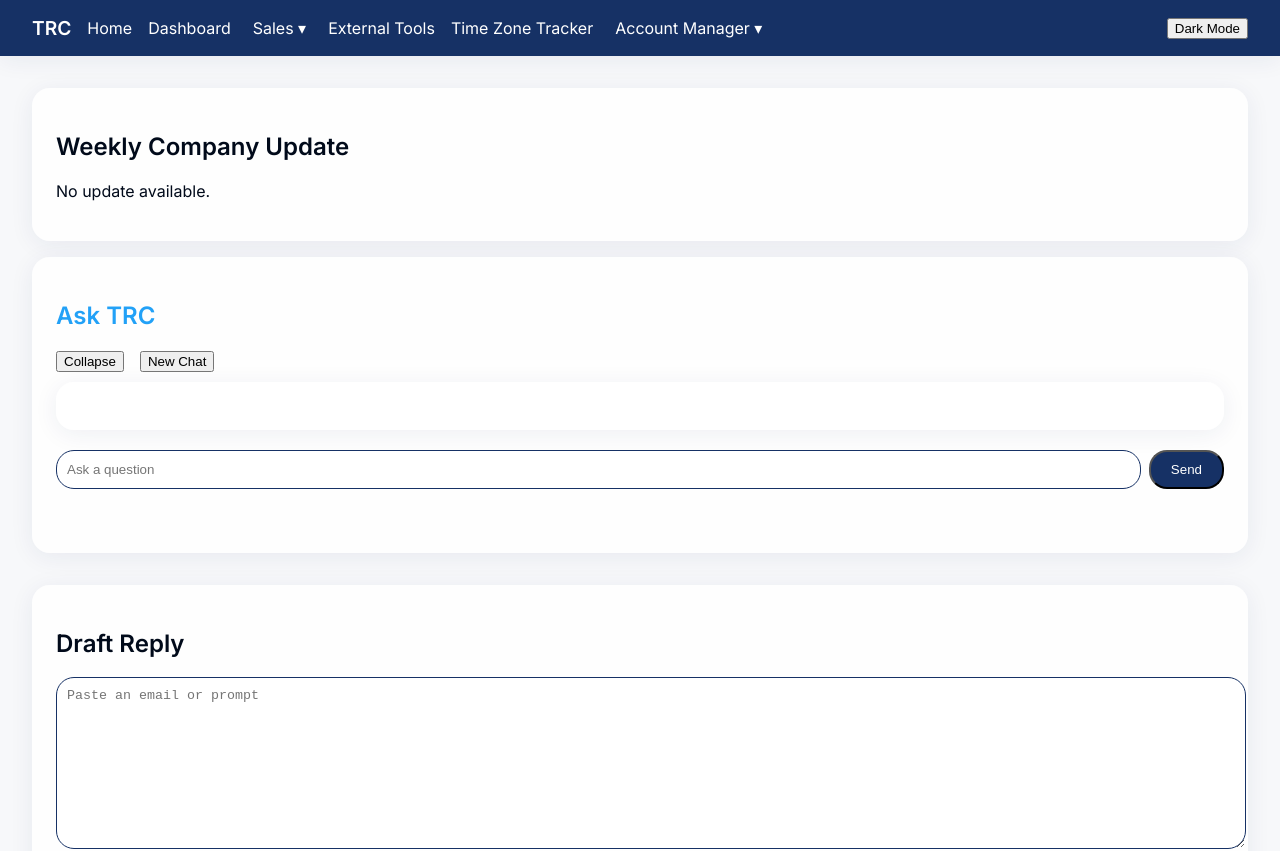
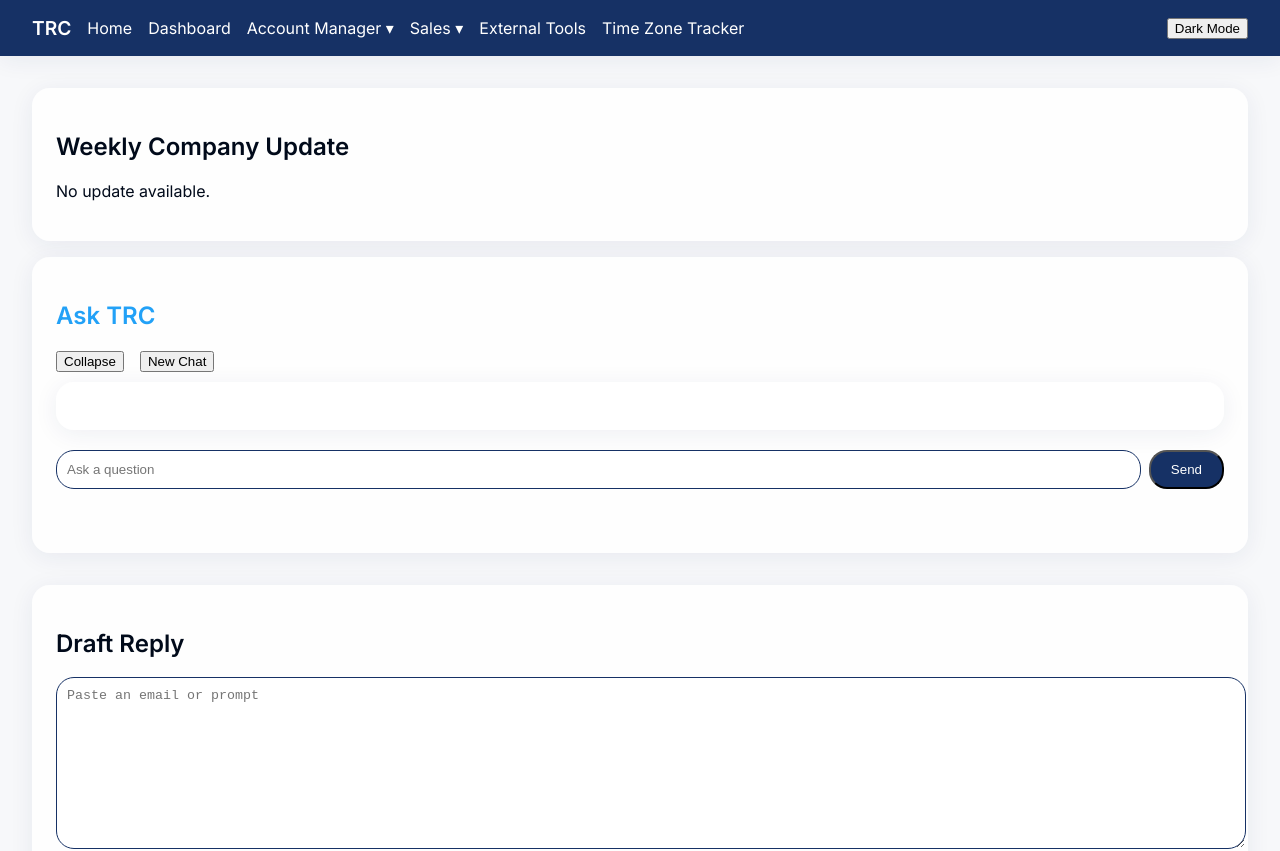
Before and after one commit to TomSumner28/merchant-data, a Next.js app: page / in a window 1280 px wide. Shown: the top 851 px of the page. Built offline with nearby package versions, Linux system fonts and the light colour scheme.

Commit message:
Improve navigation dropdowns and RPF editing

```diff
--- a/pages/_app.js
+++ b/pages/_app.js
@@ -15,8 +15,6 @@ function MyApp({ Component, pageProps }) {
     localStorage.setItem('darkMode', darkMode)
   }, [darkMode])
 
-  const [amOpen, setAmOpen] = useState(false)
-  const [salesOpen, setSalesOpen] = useState(false)
 
   return (
     <>
@@ -25,26 +23,22 @@ function MyApp({ Component, pageProps }) {
         <Link href="/">Home</Link>
         <Link href="/dashboard">Dashboard</Link>
         <div className="dropdown">
-          <button onClick={() => setSalesOpen(!salesOpen)} className="dropbtn">Sales ▾</button>
-          {salesOpen && (
-            <div className="dropdown-menu">
-              <Link href="/sales">Sales Home</Link>
-              <a href="https://forecasting.therewardcollection.com" target="_blank" rel="noopener noreferrer">Forecasting</a>
-            </div>
-          )}
+          <span className="dropbtn">Account Manager ▾</span>
+          <div className="dropdown-menu">
+            <Link href="/approval-automation">Approval Automation</Link>
+            <Link href="/rpf-automation">RPF Automation</Link>
+            <Link href="/asset-creation">Asset Creation</Link>
+          </div>
+        </div>
+        <div className="dropdown">
+          <span className="dropbtn">Sales ▾</span>
+          <div className="dropdown-menu">
+            <Link href="/sales">Sales Home</Link>
+            <a href="https://forecasting.therewardcollection.com" target="_blank" rel="noopener noreferrer">Forecasting</a>
+          </div>
         </div>
        <Link href="/external-tools">External Tools</Link>
        <Link href="/time-zone-tracker">Time Zone Tracker</Link>
-       <div className="dropdown">
-          <button onClick={() => setAmOpen(!amOpen)} className="dropbtn">Account Manager ▾</button>
-          {amOpen && (
-            <div className="dropdown-menu">
-              <Link href="/approval-automation">Approval Automation</Link>
-              <Link href="/rpf-automation">RPF Automation</Link>
-              <Link href="/asset-creation">Asset Creation</Link>
-            </div>
-          )}
-        </div>
         <div className="spacer" />
         <button onClick={() => setDarkMode(!darkMode)}>
           {darkMode ? 'Light Mode' : 'Dark Mode'}
--- a/styles/globals.css
+++ b/styles/globals.css
@@ -62,15 +62,19 @@ body.dark-mode {
 }
 
 .dropdown-menu {
+  display: none;
   position: absolute;
   top: 100%;
   left: 0;
   background: var(--primary);
   padding: 0.5rem 1rem;
   border-radius: 8px;
-  display: flex;
   flex-direction: column;
   white-space: nowrap;
+}
+
+.dropdown:hover .dropdown-menu {
+  display: flex;
 }
 
 .dropdown-menu a {
```
Also changed, not shown: pages/rpf-automation.js (+8 -8 lines).
